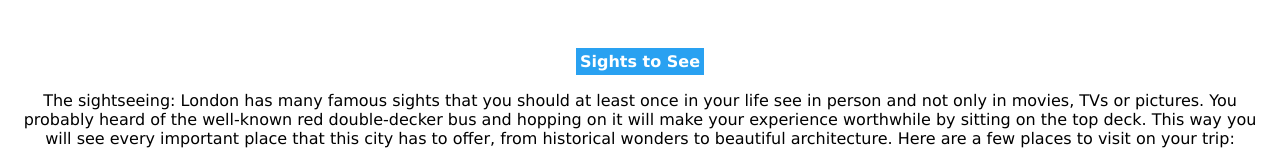
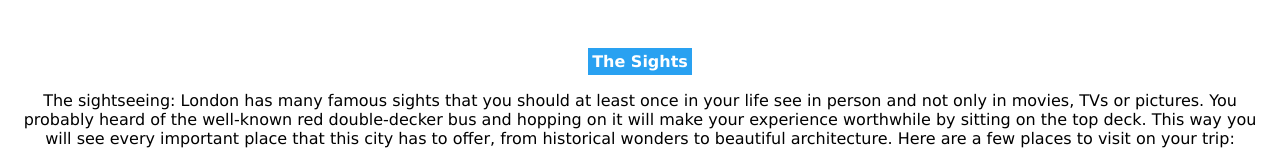
Before and after one commit to balalzaman/simple-travel-site, a plain HTML site: page index.html in a window 1280 px wide. Shown: the part 227-377 px from the top of the page. Drawn offline with Linux system fonts and the light colour scheme.

Commit message:
finaltravelsite

```diff
--- a/index.html
+++ b/index.html
@@ -26,7 +26,7 @@
             follow this article to see some more reasons why you should visit London.
         </p>
         <br>
-        <h3>Sights to See</h3>
+        <h3>The Sights</h3>
         <p>
             The sightseeing: London has many famous sights that you should at least once in your life see in person and not only in movies, TVs or
             pictures. You probably heard of the well-known red double-decker bus and hopping on it will make your experience worthwhile by sitting
```
